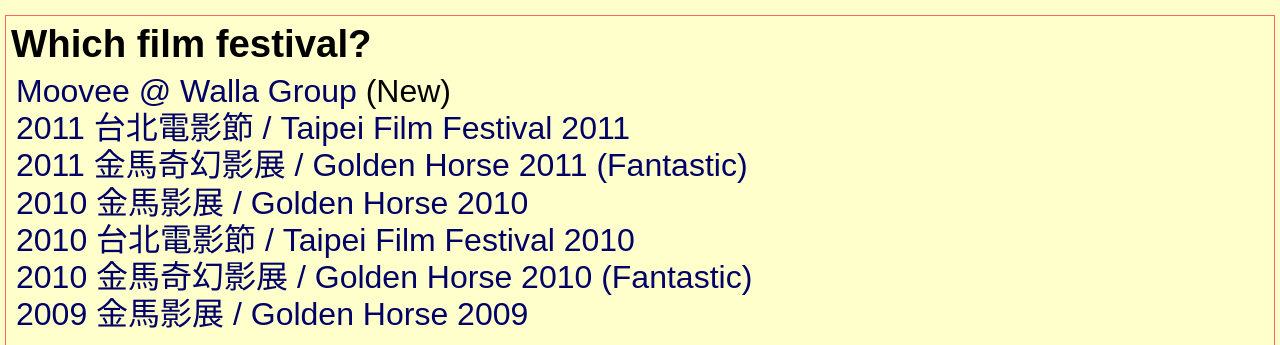
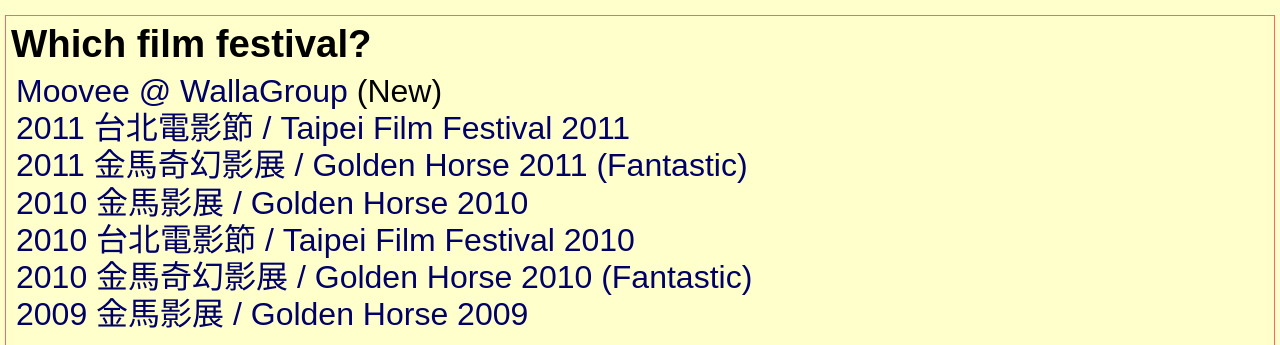
Before and after one commit to wallat/Moovee, a PHP site: page / in a window 1280 px wide. Shown: the top 345 px of the page. Run offline with PHP 8.4, Linux system fonts and the light colour scheme.

Commit message:
- fix typo

```diff
--- a/index.php
+++ b/index.php
@@ -15,7 +15,7 @@
 <title>Moovee -- A simple movie scheduler</title>
 <meta http-equiv="Content-Type" content="text/html;charset=utf-8" />
 <meta name="description" content="很陽春的排片單系統" />
-<meta name="keywords" content="排片單, 金馬, 金馬影展, 台北電影節, Taipei Golden Horse Film Festival, Taipei Film Festival, Movie Time Schduler" />
+<meta name="keywords" content="排片單, 金馬, 金馬影展, 台北電影節, Taipei Golden Horse Film Festival, Taipei Film Festival, Movie Time Scheduler" />
 <!-- iPhone test -->
 <link rel="apple-touch-icon" href="icon/moovee.png" />
 <meta name="viewport" content = "width = device-width, initial-scale = 1, user-scalable = no" />
@@ -72,7 +72,7 @@
 <div id="festList" style="border:1px solid #FF6666; padding:5px; margin:10px 0; font-size:200%;">
 <h1>Which film festival?</h1>
 <ul>
-<li><a href="http://moovee.wallagroup.com">Moovee @ Walla Group</a> (New)</li>
+<li><a href="http://moovee.wallagroup.com">Moovee @ WallaGroup</a> (New)</li>
 <li><a href="tiff2011">2011 台北電影節 / Taipei Film Festival 2011</a></li>
 <li><a href="gh2011f">2011 金馬奇幻影展 / Golden Horse 2011 (Fantastic)</a></li>
 <li><a href="gh2010">2010 金馬影展 / Golden Horse 2010</a></li>
```
Also changed, not shown: changelog.txt.
